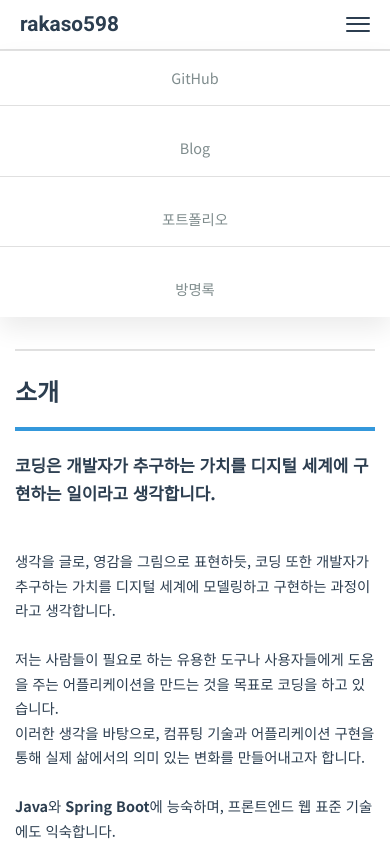
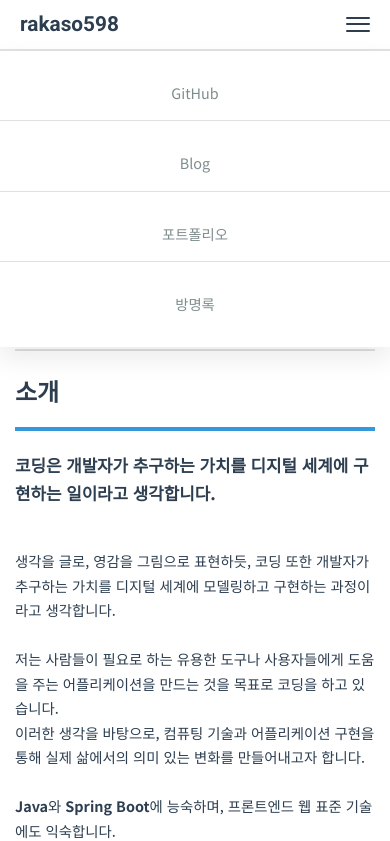
Before and after one commit to rakaso598/portfolio, a plain HTML site: page index.html in a window 390 px wide. Both pictures are taken after a click on the element 358 px from the left and 24 px from the top of the page. Shown: the top 841 px of the page. Drawn offline with Linux system fonts and the light colour scheme.

Commit message:
Update index.html 250618 디자인 확립
Update index.html 250618 디자인 확립

```diff
--- a/index.html
+++ b/index.html
@@ -358,27 +358,27 @@
             }
 
             .gnb {
-                flex-direction: row;
+                flex-direction: row; /* Keep logo and hamburger on the same line */
                 align-items: center;
-                height: 50px;
+                height: 50px; /* Fixed height for mobile GNB */
                 padding: var(--spacing-sm) var(--spacing-lg);
             }
 
             .gnb .menu {
-                display: none;
+                display: none; /* Hide menu by default */
                 flex-direction: column;
                 position: absolute;
-                top: 50px;
+                top: 50px; /* Position below GNB */
                 left: 0;
                 width: 100%;
                 background-color: var(--color-card-background);
                 box-shadow: var(--box-shadow-strong);
-                padding: 0;
+                padding: var(--spacing-md) 0;
                 border-top: 1px solid var(--color-border);
                 transition: transform 0.3s ease-in-out, opacity 0.3s ease-in-out;
-                transform: translateY(-100%);
+                transform: translateY(-100%); /* Start off-screen */
                 opacity: 0;
-                pointer-events: none;
+                pointer-events: none; /* Prevent interaction when hidden */
             }
 
             .gnb .menu.active {
@@ -394,10 +394,6 @@
                 text-align: center;
                 border-bottom: 1px solid var(--color-border); /* Add dividers between menu items */
                 box-sizing: border-box;
-            }
-
-            .gnb .menu a:first-child {
-                border-top: none;
             }
 
             .gnb .menu a:last-child {
```
